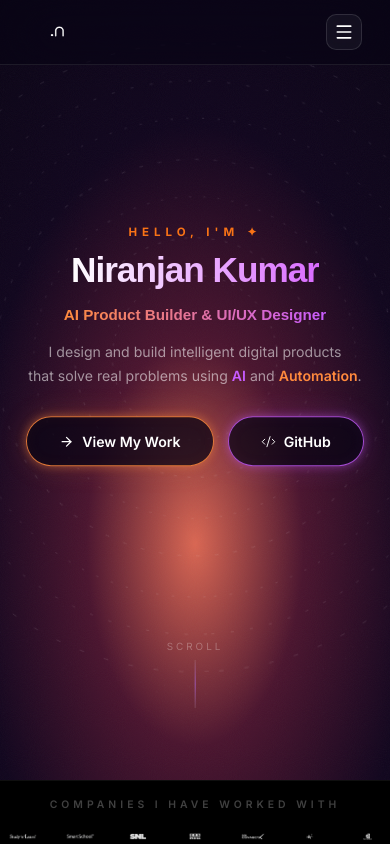
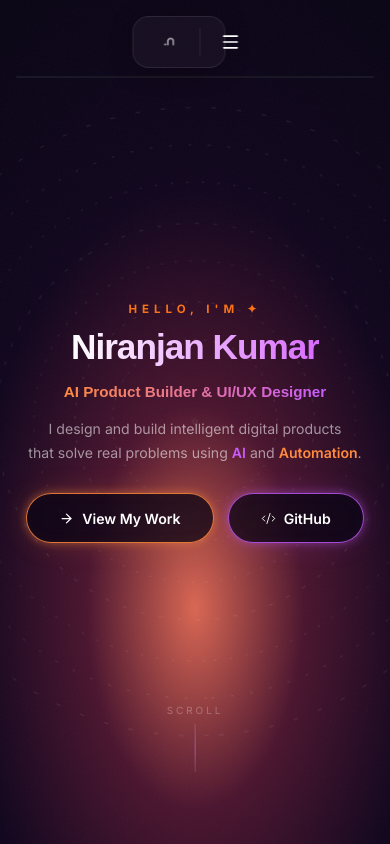
Before and after one commit to niranjan910/niranjan910, a Next.js app: page / in a window 390 px wide. Shown: the top 844 px of the page. Built offline with nearby package versions, Linux system fonts and the light colour scheme; a web font is replaced by a local one.

Commit message:
Navbar: centred pill with logo, no CTA, mobile hamburger

```diff
--- a/src/app/layout.tsx
+++ b/src/app/layout.tsx
@@ -24,7 +24,7 @@ export default function RootLayout({children}:{children:React.ReactNode}) {
       </head>
       <body className={inter.className} style={{background:"#090414",color:"#fff",overflowX:"hidden"}}>
         <Navbar/>
-        <main style={{padding:"0 40px",paddingTop:"64px"}}>
+        <main style={{padding:"0 40px"}}>
           {children}
         </main>
         <Footer/>
--- a/src/components/layout/Navbar.tsx
+++ b/src/components/layout/Navbar.tsx
@@ -29,95 +29,85 @@ export default function Navbar() {
     <>
       <style>{`
         .nav-links  { display: flex; }
-        .nav-cta    { display: inline-flex; }
         .nav-burger { display: none; }
-
         @media (max-width: 768px) {
           .nav-links  { display: none; }
-          .nav-cta    { display: none; }
           .nav-burger { display: flex; }
+          .nav-pill   { width: calc(100% - 32px) !important; border-radius: 16px !important; }
         }
       `}</style>
 
-      {/* ── Bar ── */}
-      <header style={{
-        position:"fixed", top:0, left:0, right:0, zIndex:100,
-        background: scrolled
-          ? "rgba(6,3,18,0.88)"
-          : "rgba(6,3,18,0.45)",
+      {/* ── Centred pill ── */}
+      <header style={{position:"fixed",top:"16px",left:"50%",transform:"translateX(-50%)",zIndex:100,width:"auto"}}>
+        <nav className="nav-pill" style={{
+          display:"flex", alignItems:"center", gap:"4px",
+          height:"52px", padding:"0 8px",
+          borderRadius:"99px",
+          background: scrolled ? "rgba(6,3,18,0.92)" : "rgba(255,255,255,0.04)",
           backdropFilter:"blur(28px)", WebkitBackdropFilter:"blur(28px)",
-        borderBottom:"1px solid rgba(255,255,255,0.07)",
+          border:"1px solid rgba(255,255,255,0.09)",
           boxShadow: scrolled
-          ? "0 4px 40px rgba(0,0,0,0.55), inset 0 1px 0 rgba(255,255,255,0.05)"
-          : "none",
-        transition:"all 0.35s ease",
-      }}>
-        <nav style={{
-          maxWidth:"1500px", margin:"0 auto",
-          display:"flex", alignItems:"center", justifyContent:"space-between",
-          height:"64px", padding:"0 28px",
+            ? "0 8px 40px rgba(0,0,0,0.55), inset 0 1px 0 rgba(255,255,255,0.06)"
+            : "0 4px 24px rgba(0,0,0,0.3)",
+          transition:"all 0.3s ease",
         }}>
 
           {/* Logo */}
-          <Link href="/" style={{display:"flex",alignItems:"center",textDecoration:"none",flexShrink:0}}>
+          <Link href="/" style={{display:"flex",alignItems:"center",textDecoration:"none",padding:"0 10px 0 6px",borderRight:"1px solid rgba(255,255,255,0.08)",marginRight:"4px",flexShrink:0}}>
             <Image
               src="/images/Logo/Niranjan.png"
               alt="Niranjan Kumar"
-              width={130} height={38}
-              style={{objectFit:"contain",height:"38px",width:"auto"}}
+              width={100} height={30}
+              style={{objectFit:"contain",height:"28px",width:"auto"}}
               priority
             />
           </Link>
 
-          {/* Desktop links */}
+          {/* Desktop nav links */}
           <div className="nav-links" style={{alignItems:"center",gap:"2px"}}>
             {NAV.map(({href,label}) => {
               const active = pathname === href;
               return (
                 <Link key={href} href={href} style={{
-                  padding:"7px 18px", borderRadius:"99px", fontSize:"0.88rem",
+                  padding:"6px 16px", borderRadius:"99px", fontSize:"0.88rem",
                   fontWeight: active ? 700 : 500,
                   color: active ? "#FF8A3D" : "rgba(255,255,255,0.72)",
                   background: active ? "rgba(255,138,61,0.1)" : "transparent",
-                  border: active ? "1px solid rgba(255,138,61,0.25)" : "1px solid transparent",
+                  border: active ? "1px solid rgba(255,138,61,0.22)" : "1px solid transparent",
+                  boxShadow: active ? "0 0 10px rgba(255,138,61,0.15)" : "none",
                   transition:"all 0.25s ease", textDecoration:"none",
-                  boxShadow: active ? "0 0 12px rgba(255,138,61,0.15)" : "none",
                 }}>{label}</Link>
               );
             })}
           </div>
 
-          {/* Right side */}
-          <div style={{display:"flex",alignItems:"center",gap:"12px"}}>
-            <Link href="/projects" className="nav-cta btn-primary" style={{padding:"0.5rem 1.4rem",fontSize:"0.82rem"}}>
-              View Work
-            </Link>
+          {/* Hamburger (mobile only) */}
           <button
             className="nav-burger"
             onClick={()=>setOpen(o=>!o)}
             aria-label="Toggle menu"
             style={{
-                background:"rgba(255,255,255,0.05)",
-                border:"1px solid rgba(255,255,255,0.12)",
-                borderRadius:"10px", padding:"7px",
-                cursor:"pointer", alignItems:"center", justifyContent:"center",
-                backdropFilter:"blur(10px)",
-                transition:"all 0.2s",
+              background:"transparent", border:"none",
+              padding:"6px 8px", cursor:"pointer",
+              alignItems:"center", justifyContent:"center",
+              marginLeft:"4px",
             }}>
             {open ? <X size={20} color="#fff"/> : <Menu size={20} color="#fff"/>}
           </button>
-          </div>
         </nav>
       </header>
 
-      {/* ── Mobile menu ── */}
+      {/* ── Mobile dropdown ── */}
       <div style={{
-        position:"fixed", top:"64px", left:0, right:0, zIndex:99,
+        position:"fixed", top:"76px", left:"50%", transform:"translateX(-50%)",
+        width:"calc(100% - 32px)", maxWidth:"420px",
+        zIndex:99,
         background:"rgba(5,2,16,0.97)",
         backdropFilter:"blur(28px)", WebkitBackdropFilter:"blur(28px)",
-        borderBottom:"1px solid rgba(255,255,255,0.07)",
-        padding: open ? "16px 24px 28px" : "0 24px",
-        maxHeight: open ? "400px" : "0",
+        border:"1px solid rgba(255,255,255,0.09)",
+        borderRadius:"16px",
+        padding: open ? "12px" : "0 12px",
+        maxHeight: open ? "320px" : "0",
         overflow:"hidden",
         transition:"all 0.35s cubic-bezier(0.22,1,0.36,1)",
         display:"flex", flexDirection:"column", gap:"4px",
@@ -126,20 +116,14 @@ export default function Navbar() {
           const active = pathname === href;
           return (
             <Link key={href} href={href} style={{
-              padding:"13px 16px", borderRadius:"12px", fontSize:"1rem",
+              padding:"12px 16px", borderRadius:"10px", fontSize:"0.95rem",
               fontWeight: active ? 700 : 500,
               color: active ? "#FF8A3D" : "rgba(255,255,255,0.75)",
               background: active ? "rgba(255,138,61,0.08)" : "transparent",
-              border: active ? "1px solid rgba(255,138,61,0.15)" : "1px solid transparent",
               textDecoration:"none", transition:"all 0.2s",
             }}>{label}</Link>
           );
         })}
-        <div style={{marginTop:"12px",paddingTop:"16px",borderTop:"1px solid rgba(255,255,255,0.07)"}}>
-          <Link href="/projects" className="btn-primary" style={{width:"100%",justifyContent:"center"}}>
-            View Work
-          </Link>
-        </div>
       </div>
     </>
   );
--- a/src/components/sections/Hero.tsx
+++ b/src/components/sections/Hero.tsx
@@ -254,7 +254,7 @@ export default function Hero() {
         }
       `}</style>
 
-      <section ref={sectionRef} className="hero-root" style={{position:"relative",minHeight:"145vh",background:"#090414",overflow:"hidden",display:"block",margin:"-64px -40px 0"}}>
+      <section ref={sectionRef} className="hero-root" style={{position:"relative",minHeight:"145vh",background:"#090414",overflow:"hidden",display:"block",margin:"0 -40px"}}>
 
         {/* Gradient bg */}
         <div style={{position:"absolute",inset:0,zIndex:0,background:"radial-gradient(ellipse 70% 80% at 50% 72%,#D96652 0%,#4A142E 30%,#10051D 62%,#090414 100%)"}}/>
```
Lines whose indentation alone changed are shown as unchanged.
